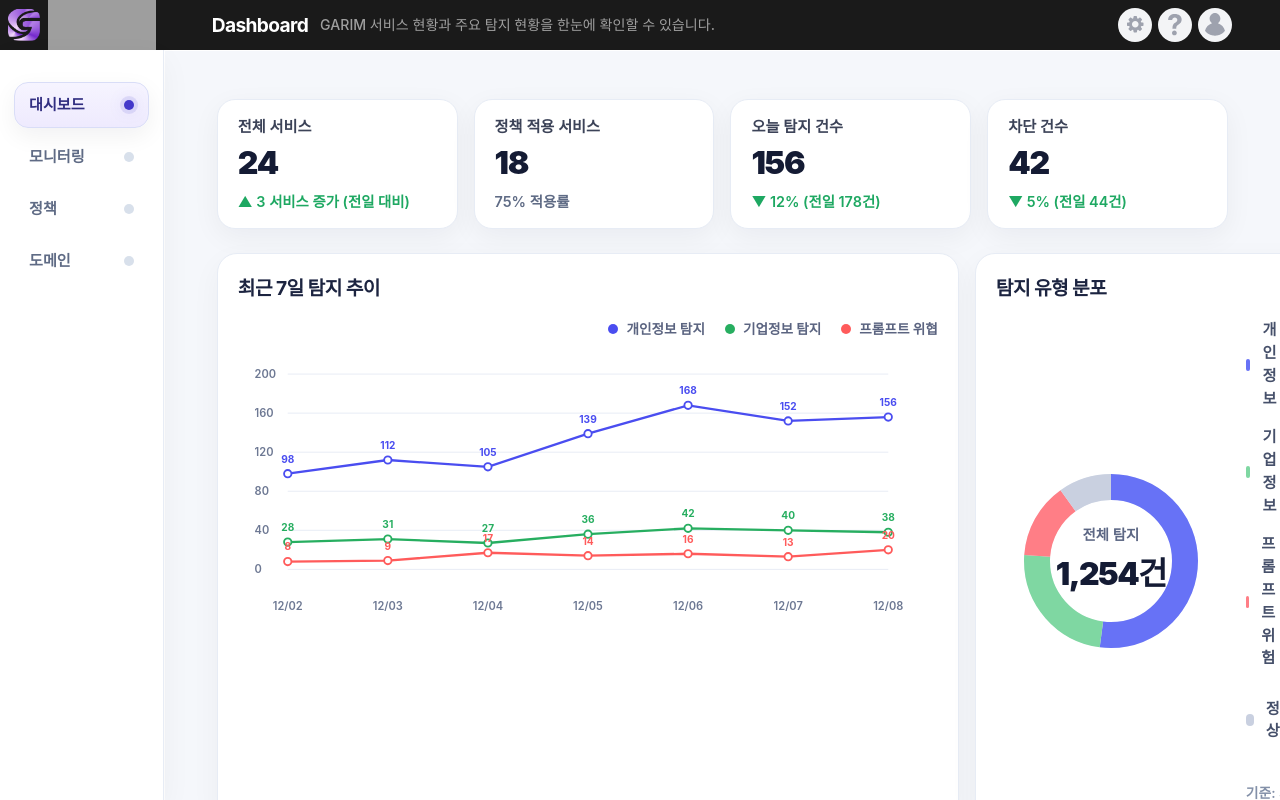
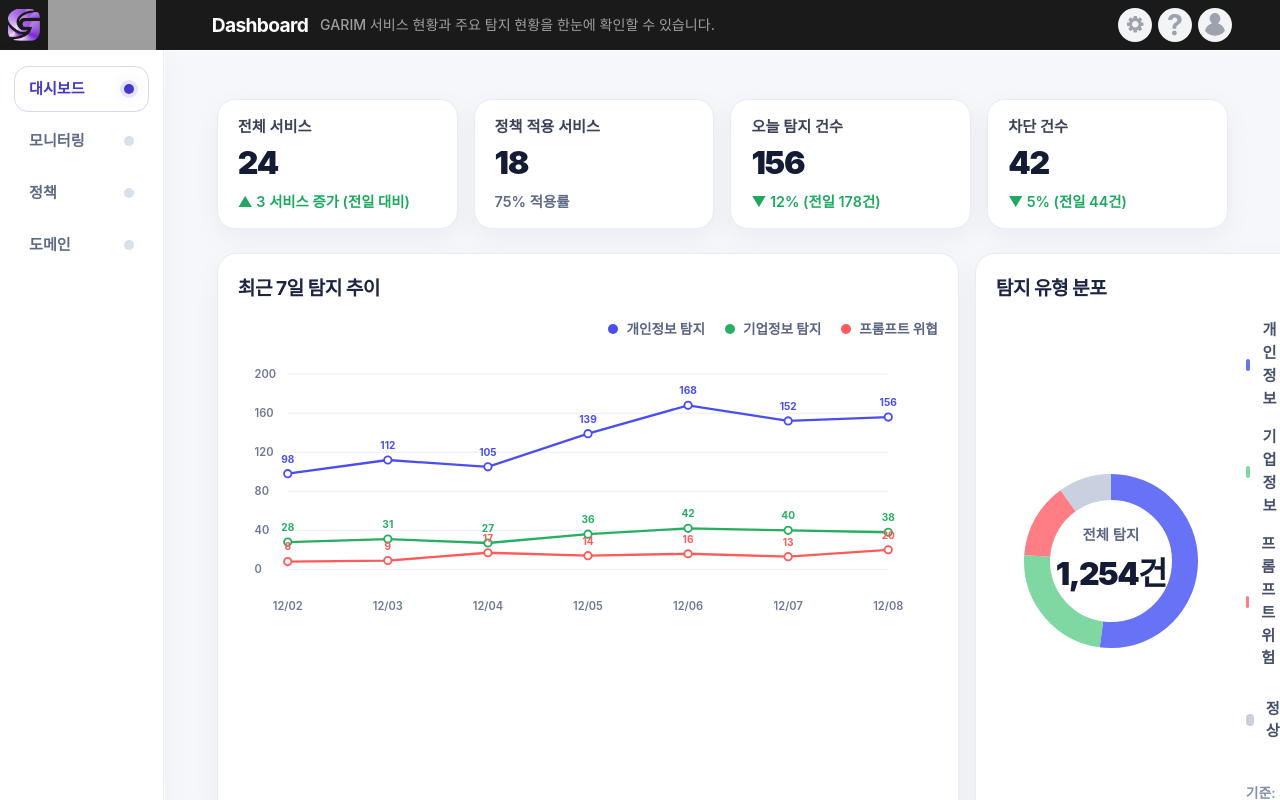
Before and after one commit to office-c2lab/garim_front, a React (Vite) app: page /dashboard in a window 1280 px wide. Built offline with nearby package versions, Linux system fonts and the light colour scheme; grey boxes are pictures that could not be loaded.

Commit message:
사이드바 화이트 버전

```diff
--- a/src/components/AppSidebar.jsx
+++ b/src/components/AppSidebar.jsx
@@ -40,7 +40,7 @@ export default function AppSidebar({
   const navigate = useNavigate();
   const location = useLocation();
 
-  const sidebarTopPaddingClass = overlayHeader ? 'pt-0' : 'pt-4';
+  const sidebarTopPaddingClass = overlayHeader ? 'pt-0' : 'pt-0';
 
   const handleNavigate = path => {
     navigate(path);
@@ -63,7 +63,7 @@ export default function AppSidebar({
                       onClick={() => handleNavigate(item.path)}
                       className={`group flex h-[46px] w-full cursor-pointer items-center gap-3 rounded-[14px] px-3.5 text-left transition duration-200 ${
                         isActive
-                          ? 'border border-[#D9DDF7] bg-[linear-gradient(180deg,#F6F4FF_0%,#EEEAFE_100%)] text-[#312E81] shadow-[0_8px_24px_rgba(15,23,42,0.06)]'
+                          ? 'border border-[rgba(67,56,202,0.2)] bg-transparent text-[#4338CA] '
                           : 'border border-transparent bg-transparent text-[#5F6B85] hover:border-[#E7ECF5] hover:bg-[#F8FAFF] hover:text-[#1F2937]'
                       }`.trim()}
                       aria-current={isActive ? 'page' : undefined}
@@ -75,7 +75,7 @@ export default function AppSidebar({
                         aria-hidden="true"
                         className={`h-2.5 w-2.5 flex-none rounded-full transition duration-200 ${
                           isActive
-                            ? 'bg-[#4338CA] shadow-[0_0_0_4px_rgba(67,56,202,0.12),0_0_18px_rgba(67,56,202,0.18)]'
+                            ? 'bg-[#4338CA] shadow-[0_0_0_4px_rgba(67,56,202,0.12),0_0_18px_rgba(67,56,202,0.2)]'
                             : 'bg-[#D8E0EB] group-hover:bg-[#C7D2FE]'
                         }`.trim()}
                       />
```
